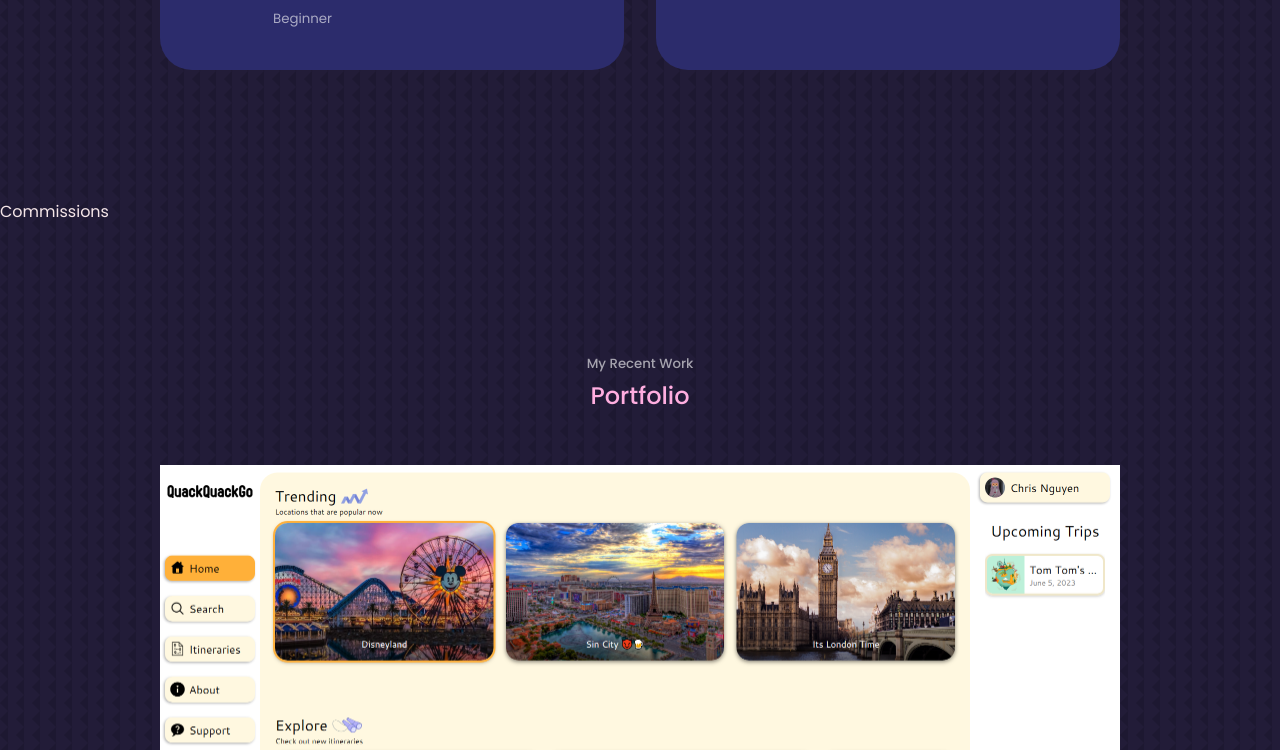
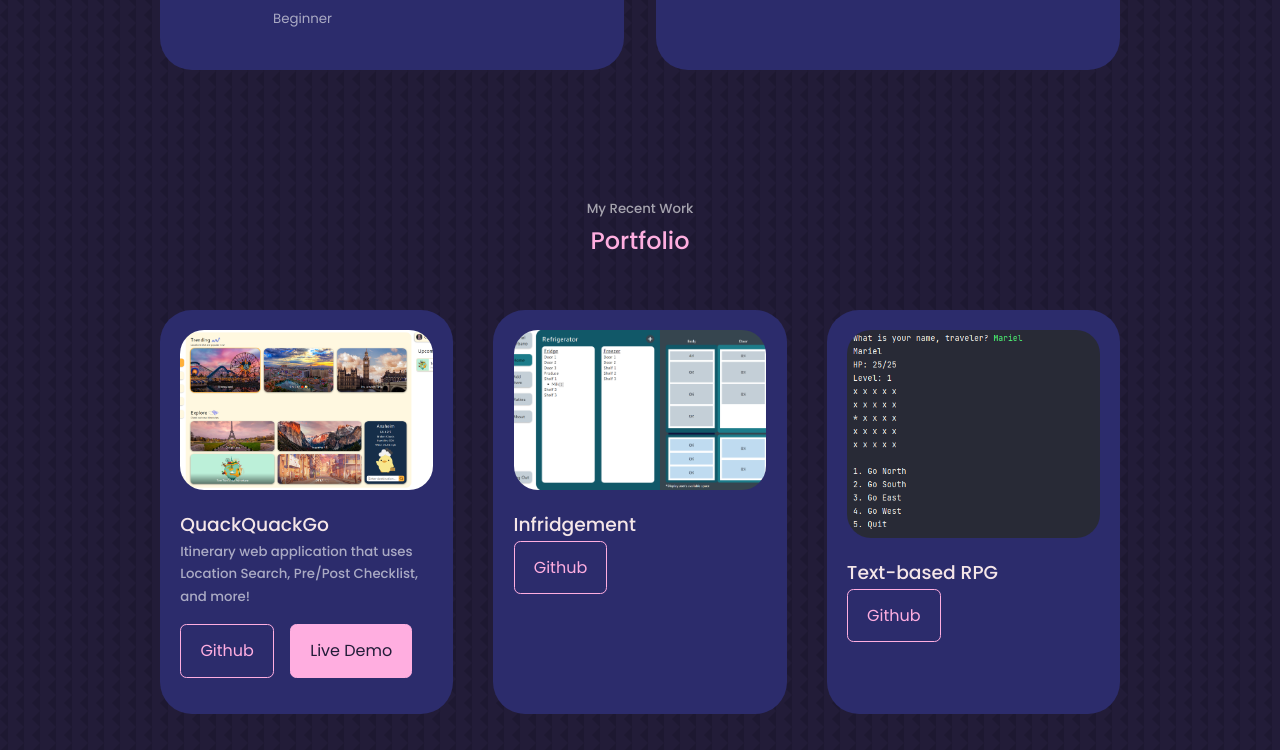
Before and after one commit to MareBear28/Personal-Website, a React (Create React App) app: page / in a window 1280 px wide. Shown: the part 2009-2759 px from the top of the page. Built offline with nearby package versions, Linux system fonts and the light colour scheme.

Commit message:
Fixed Portfolio Section

```diff
--- a/src/App.jsx
+++ b/src/App.jsx
@@ -15,7 +15,7 @@
       <Nav />
       <About />
       <Experience />
-      <Commissions />
+      {/* <Commissions /> */}
       <Portfolio />
       <Contact />
       <Footer />
--- a/src/components/nav/Nav.jsx
+++ b/src/components/nav/Nav.jsx
@@ -15,11 +15,11 @@
 
       <a href="#experience" className={navActive === '#experience'? 'active': ''} onClick={() => setNavActive('#experience')}><MdWorkOutline/></a>
 
-      <a href="#commissions" className={navActive === '#commissions'? 'active': ''} onClick={() => setNavActive('#commissions')}><MdOutlineDraw/></a>
+      {/* <a href="#commissions" className={navActive === '#commissions'? 'active': ''} onClick={() => setNavActive('#commissions')}><MdOutlineDraw/></a> */}
 
       <a href="#portfolio" className={navActive === '#portfolio'? 'active': ''} onClick={() => setNavActive('#portfolio')}><AiOutlineFolderOpen/></a>
 
-      <a href="#reviews" className={navActive === '#reviews'? 'active': ''} onClick={() => setNavActive('#reviews')}><MdPeopleOutline/></a>
+      {/* <a href="#reviews" className={navActive === '#reviews'? 'active': ''} onClick={() => setNavActive('#reviews')}><MdPeopleOutline/></a> */}
 
       <a href="#contact" className={navActive === '#contact'? 'active': ''} onClick={() => setNavActive('#contact')}><AiOutlineMail/></a>
     </nav>
--- a/src/components/portfolio/Portfolio.jsx
+++ b/src/components/portfolio/Portfolio.jsx
@@ -14,25 +14,35 @@
           <div className="portfolio__item-image">
             <img src={IMG1} alt="" />
           </div>
-          <h5>QuackQuackGo</h5>
-          <a href="https://github.com/Matt-Hoang/QuackQuackGo" className='btn'>Github</a>
-          <a href="https://www.youtube.com/watch?v=eTzmMGJANaE" className='btn btn-primary' target='_blank'>Live Demo</a>
+          <h3>QuackQuackGo</h3>
+          <h5>Itinerary web application that uses Location Search, Pre/Post Checklist, and more!</h5>
+          <div className="portfolio__item-cta">
+            <a href="https://github.com/Matt-Hoang/QuackQuackGo" className='btn'>Github</a>
+            <a href="https://www.youtube.com/watch?v=eTzmMGJANaE" className='btn btn-primary' target='_blank'>Live Demo</a>
+          </div>
+
         </article>
 
         <article className="portfolio__item">
           <div className="portfolio__item-image">
             <img src={IMG2} alt="" />
           </div>
-          <h5>Infridgement</h5>
-          <a href="https://github.com/Tommy-Long4358/Infridgement" className='btn'>Github</a>
+          <h3>Infridgement</h3>
+
+          <div className="portfolio__item-cta">
+            <a href="https://github.com/Tommy-Long4358/Infridgement" className='btn'>Github</a>
+          </div>
         </article>
 
         <article className="portfolio__item">
           <div className="portfolio__item-image">
             <img src={IMG3} alt="" />
           </div>
-          <h5>Text-based RPG</h5>
-          <a href="https://github.com/MareBear28/Text-Based-RPG" className='btn'>Github</a>
+          <h3>Text-based RPG</h3>
+          <div className="portfolio__item-cta">
+            <a href="https://github.com/MareBear28/Text-Based-RPG" className='btn'>Github</a>
+          </div>
+
         </article>
       </div>
     </section>
--- a/src/components/portfolio/portfolio.css
+++ b/src/components/portfolio/portfolio.css
@@ -0,0 +1,58 @@
+.portfolio__container{
+    display: grid;
+    grid-template-columns: repeat(3, 1fr);
+    gap: 2.5rem;
+}
+
+.portfolio__item{
+    background: var(--color-bg-variant);
+    padding: 1.2rem;
+    border-radius: 2rem;
+    border: 1px solid transparent;
+    transition: var(--transition);
+}
+
+.portfolio__items:hover{
+    border-color: var(--color-primary-variant);
+    background: transparent;
+}
+
+.portfolio__item-image{
+    border-radius: 1.5rem;
+    overflow: hidden;
+    min-height: 10rem;
+    min-width: 12rem;
+    object-fit: cover;
+    display: flex;
+}
+
+.portfolio__item h3{
+    margin: 1.2rem 0 0;
+}
+
+.portfolio__item h5{
+    color: var(--color-light);
+    margin-bottom: 1rem;
+}
+
+.portfolio__item-cta{
+    display: flex;
+    gap: 1rem;
+    margin-bottom: 1rem;
+}
+
+/* ------------MEDIA QUERIES (MEDIUM DEVICES - aka tablets)------------*/
+@media screen and (max-width: 1024px) {
+    .portfolio__container{
+        grid-template-columns: 1fr 1fr;
+        gap: 1.2rem;
+    }
+}
+
+/*------------MEDIA QUERIES (SMALL DEVICES -aka mobile phones)------------  */
+@media screen and (max-width: 600px) {
+    .portfolio__container{
+        grid-template-columns: 1fr;
+        gap: 1rem;
+    }
+}
```
